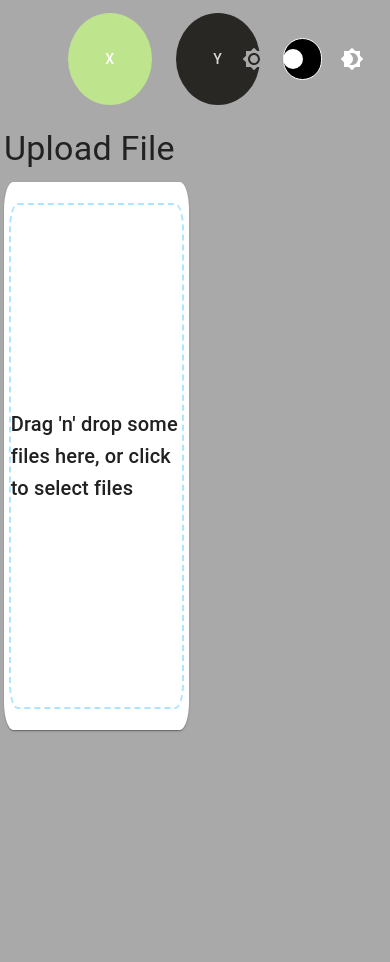
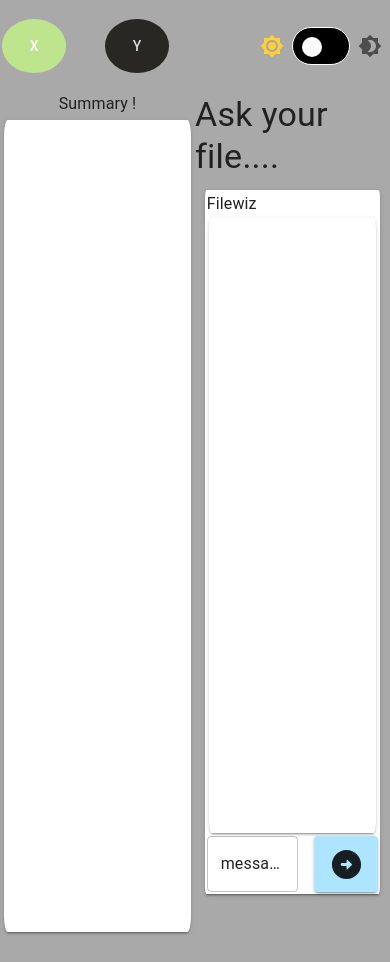
Before and after one commit to YakshitPoojary/GodrejCaseStudy, a React (Create React App) app in the folder godrej_ui/: page / in a window 390 px wide. After the commit the page ends 936 px from the top, so only its background shows below. Built offline with nearby package versions, Linux system fonts and the light colour scheme.

Commit message:
fix: responsive circles

```diff
--- a/godrej_ui/src/App.js
+++ b/godrej_ui/src/App.js
@@ -4,8 +4,9 @@ import Fileupload from './components/fileupload';
 import withSplashScreen from './components/_withsplshscreen';
 import Navbar from './components/navbar';
 import NightModeToggle from './components/nightmodetoggle';
-import { ThemeProvider, CssBaseline } from '@mui/material';
+import { ThemeProvider, CssBaseline, Box} from '@mui/material';
 import { ThemeContextProvider, useThemeContext } from './theme/ThemeContext';
+import Homepage from './components/homepage';
 
 const AppContent = () => {
   const { theme } = useThemeContext();
@@ -14,8 +15,11 @@ const AppContent = () => {
     <ThemeProvider theme={theme}>
       <CssBaseline />
       <div className="App">
+        <Box sx={{width:'100%',height:'100vh'}}>
         <Navbar/>
-        <Fileupload />
+        {/* <Fileupload /> */}
+        <Homepage/>
+        </Box>
       </div>
     </ThemeProvider>
   );
--- a/godrej_ui/src/components/fileupload.css
+++ b/godrej_ui/src/components/fileupload.css
@@ -1,14 +1,31 @@
-.circle.pop {
-    animation: pop 0.4s ease;
+.circle {
+    width: 5%;
+    margin: 0.5rem;
+    border-radius: 50%;
+}
+.circle:after {
+    content: "";
+    padding-bottom: 100%;
+    display: block;
+}
+.circlebutton {
+    margin: 0.5rem;
+    border-radius: 50%;
+}
+.circlebutton:after {
+    content: "";
+    padding-bottom: 130%;
+    display: block;
+}
+.pop {
+    animation: pop 0.5s forwards;
 }
 
 @keyframes pop {
     0% {
         transform: scale(0.8);
-        opacity: 0.5;
     }
     100% {
         transform: scale(1);
-        opacity: 1;
     }
 }
--- a/godrej_ui/src/components/fileupload.jsx
+++ b/godrej_ui/src/components/fileupload.jsx
@@ -3,15 +3,16 @@ import { Box, Typography, Button } from '@mui/material';
 import Dropzone from 'react-dropzone';
 import DeleteIcon from '@mui/icons-material/Delete';
 import './fileupload.css';
-import NightModeToggle from './nightmodetoggle';
+
 const FileUpload = () => {
   const [files, setFiles] = useState([]);
   const [uploadProgress, setUploadProgress] = useState({});
   const [selectedFile, setSelectedFile] = useState(null);
 
   const handleDrop = (acceptedFiles) => {
-    setFiles([...files, ...acceptedFiles]);
-    acceptedFiles.forEach(file => simulateUpload(file));
+    const newFiles = acceptedFiles.filter(file => !files.some(existingFile => existingFile.name === file.name));
+    setFiles([...files, ...newFiles]);
+    newFiles.forEach(file => simulateUpload(file));
   };
 
   const simulateUpload = (file) => {
@@ -49,22 +50,25 @@ const FileUpload = () => {
     backgroundColor: '#ffffff',
     height: '60vh',
     cursor: 'pointer',
-    width:'45vw',
+    width: '40vw',
   };
 
   const dropzoneActiveStyle = {
     border: '2px dashed #3f51b5',
   };
 
-  return (<>
-    <Box sx={{ width: '100vw', height: '100vh', display: 'flex', maxWidth:'100vw' }}>
-      <Box sx={{ display: 'flex', flexDirection: 'column', flex: '1' }}>
-        <Typography variant="h4" gutterBottom sx={{mt:'5%',ml:'2%'}}>
+  return (
+    <Box sx={{ width: '100%', height: '100vh', display: 'flex' }}>
+      <Box sx={{ display: 'flex', flexDirection: 'column', width:'50%' }}>
+        <Typography variant="h4" gutterBottom sx={{ mt: '5%', ml: '2%' }}>
           Upload File
         </Typography>
-        <Box sx={{ height: '65%', width: '95%', padding: '3%', bgcolor: '#ffffff', borderRadius: '5%', boxShadow: '1', m: '2%', mt:0,display: 'flex',
-    alignItems: 'center',
-    justifyContent: 'center',}}>
+        <Box sx={{
+          height: '65%', width: '95%', padding: '3%', bgcolor: '#ffffff', borderRadius: '5%', boxShadow: '1', m: '2%', mt: 0, display: 'flex',
+          alignItems: 'center',
+          justifyContent: 'center',
+          overflow: 'hidden'
+        }}>
           <Dropzone onDrop={handleDrop}>
             {({ getRootProps, getInputProps, isDragActive }) => (
               <section>
@@ -85,9 +89,9 @@ const FileUpload = () => {
           </Dropzone>
         </Box>
       </Box>
-      <Box mt={2} sx={{ flex: '1', mt:'5%'}}>
+      <Box mt={2} sx={{mt: '5%', width:'50%'}}>
         {files.map((file) => (
-          <Box key={file.name} sx={{ display: 'flex', alignItems: 'center', mb: 1, width: '100%'}}>
+          <Box key={file.name} sx={{ display: 'flex', alignItems: 'center', mb: 1, width: '100%' }}>
             <Typography variant="h6" sx={{ width: '30%', maxWidth: '30%', overflow: 'hidden' }}>
               {file.name}
             </Typography>
@@ -97,23 +101,21 @@ const FileUpload = () => {
                   key={index}
                   className={(uploadProgress[file.name] / 10) > index ? 'circle pop' : 'circle'}
                   sx={{
-                    width: '11vh',
-                    height: '11vh',
+                    width: '20rem',
                     borderRadius: '50%',
                     backgroundColor: (uploadProgress[file.name] / 10) > index ? 'primary.main' : 'secondary.main',
-                    mx: 0.05,
+                    mx: 0.5,
                   }}
                 />
               ))}
             </Box>
             <Button variant="text" onClick={() => handleDeleteFile(file.name)}>
-              <DeleteIcon sx={{ color: "red", fontSize: "5vh", m: '2rem' }} />
+              <DeleteIcon sx={{ color: "red", fontSize: "2rem", m: '2rem' }} />
             </Button>
           </Box>
         ))}
       </Box>
     </Box>
-    </>
   );
 };
 
--- a/godrej_ui/src/components/homepage.jsx
+++ b/godrej_ui/src/components/homepage.jsx
@@ -7,15 +7,14 @@ const Homepage = () => {
 
 
   return (<>
-    <Box sx={{display: 'flex', flexDirection:'row',height:'100vh'}}>
-        <Box sx={{ bgcolor: '#ade4fc', height: '100vh',flex:'1', display: 'flex', flexDirection:'column', alignItems:'center'}} >
-      <Fileupload/>
+    <Box sx={{display: 'flex', flexDirection:'row',height:'100vh',width:'100%'}}>
+        <Box sx={{ height: '100vh', display: 'flex', flexDirection:'column', alignItems:'center', width:'50%'}} >
       <Typography>
             Summary !
         </Typography>
       <Summary/>
         </Box>
-        <Box sx={{ bgcolor: '#cfe8fc', height: '100vh',flex:'1'}} >
+        <Box sx={{  height: '100vh',width:'50%'}} >
             <Chat/>
         </Box>
     </Box>
--- a/godrej_ui/src/components/navbar.jsx
+++ b/godrej_ui/src/components/navbar.jsx
@@ -1,51 +1,53 @@
-import { color } from 'framer-motion';
-import React from 'react'
+import React from 'react';
 import Stack from '@mui/material/Stack';
 import Button from '@mui/material/Button';
-import { Box, Typography } from '@mui/material';
+import { Box } from '@mui/material';
 import NightModeToggle from './nightmodetoggle';
+import './fileupload.css';
 const Navbar = () => {
   return (
-    <Box sx={{display:'flex',flexDirection:'row',alignItems:'center', width:'100vw',height:'14vh', justifyContent:'center', gap:'6%'}}>
+    <Box sx={{ display: 'flex', flexDirection: 'row', alignItems: 'center', width: '100%', height: '10%', justifyContent: 'center', gap: '10%',mt:'1%',mb:'1%'}}>
 
       <Button
         variant="contained"
+        className='circlebutton'
         sx={{
           color: '#ffffff',
           backgroundColor: '#BFE48E',
-            width: '10vh',
-            height: '11vh',
+          width:'5%',
           boxShadow: 'none',
           borderRadius: '50%',
           '&:hover': {
             backgroundColor: '#9282FC',
             boxShadow: 'none',
-            }
+          },
+          ml:'auto',
         }}
       >
         X
       </Button>
       <Button
         variant="contained"
+        className='circlebutton'
         sx={{
           color: '#D9D9D9',
+          width:'5%',
           backgroundColor: 'secondary.main',
-            width: '10vh',
-            height: '11vh',
           borderRadius: '50%',
           boxShadow: 'none',
           '&:hover': {
             backgroundColor: '#9282FC',
             boxShadow: 'none',
-            }
+          },
+          mr:'auto'
         }}
       >
         Y
       </Button>
-        <NightModeToggle/>
-
+      <Box sx={{ml:'auto'}}></Box>
+      <NightModeToggle />
     </Box>
-  )
+  );
 }
 
-export default Navbar
+export default Navbar;
--- a/godrej_ui/src/components/nightmodetoggle.jsx
+++ b/godrej_ui/src/components/nightmodetoggle.jsx
@@ -8,30 +8,30 @@ const NightModeToggle = () => {
   const { mode, toggleColorMode } = useThemeContext();
 
   return (
+
     <Box
       sx={{
         display: 'flex',
         alignItems: 'center',
         justifyContent: 'center',
-        bgcolor: '#000000',
-        color: '#ffffff',
-        borderColor: '#000000',
-        border: '1px solid',
-        borderRadius: 25,
-        p: 2,
-        width: '10%',
-        height: '5vh',
+        overflow: 'hidden',
       }}
     >
-      <IconButton sx={{ color: mode === 'dark' ? 'inherit' : '#A9A9A9' }} onClick={toggleColorMode}>
+      <IconButton sx={{ color: mode === 'dark' ? '#A9A9A9' : '#ffcf33' }} onClick={toggleColorMode}>
         <Brightness7Icon />
       </IconButton>
       <Switch
         checked={mode === 'dark'}
         onChange={toggleColorMode}
         inputProps={{ 'aria-label': 'night mode toggle' }}
+        sx={{bgcolor: '#000000',
+        color: '#ffffff',
+        borderColor: '#000000',
+        border: '1px solid',
+        borderRadius: 25,
+        }}
       />
-      <IconButton sx={{ color: mode === 'dark' ? '#A9A9A9' : 'inherit' }} onClick={toggleColorMode}>
+      <IconButton sx={{ color: mode === 'dark' ? '#c2eafc' : 'a9a9a9' }} onClick={toggleColorMode}>
         <Brightness4Icon />
       </IconButton>
     </Box>
```
Also changed, not shown: 1 other file (tests, documents, lock files or other folders). Lines whose indentation alone changed are shown as unchanged.
